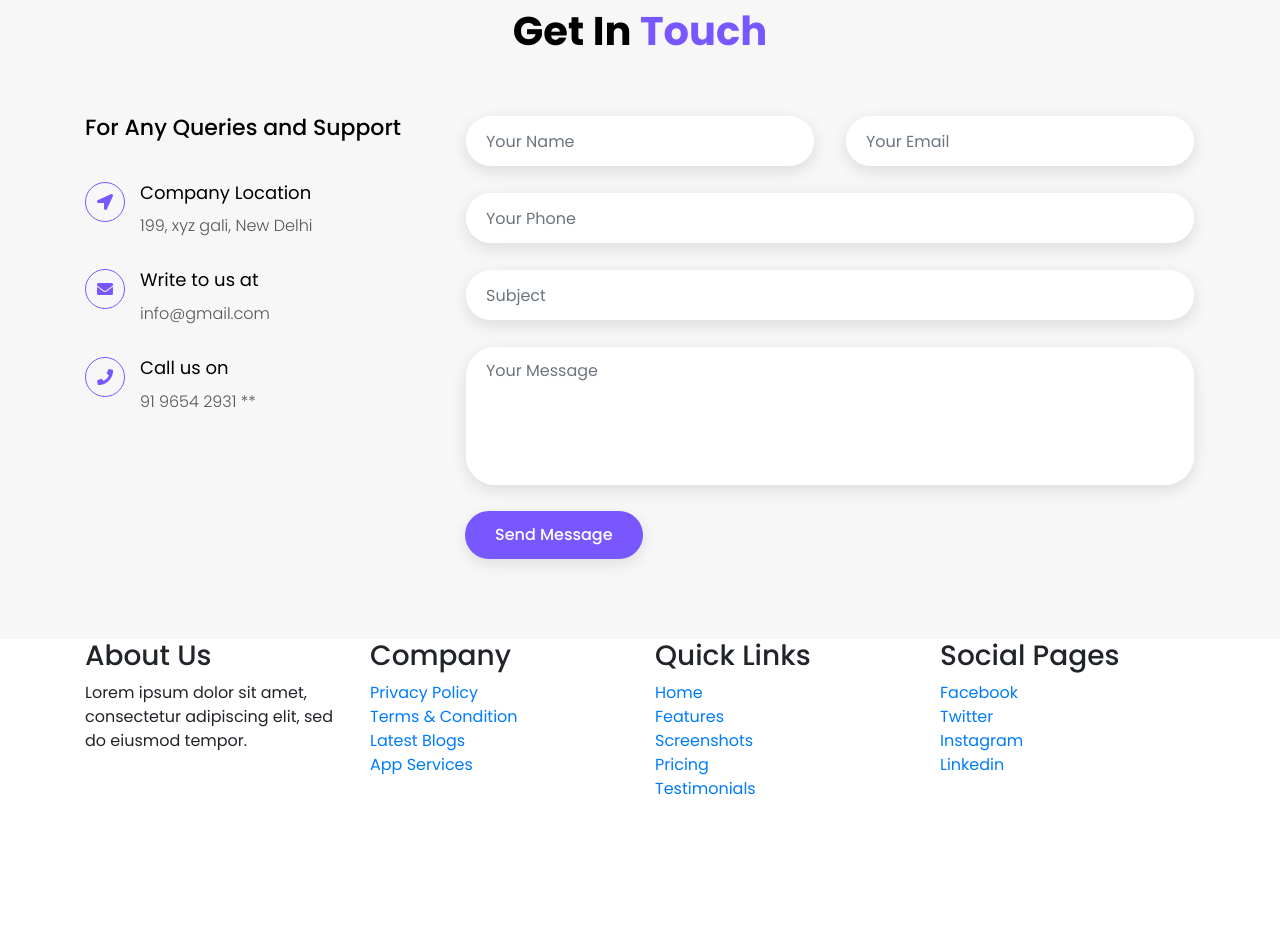
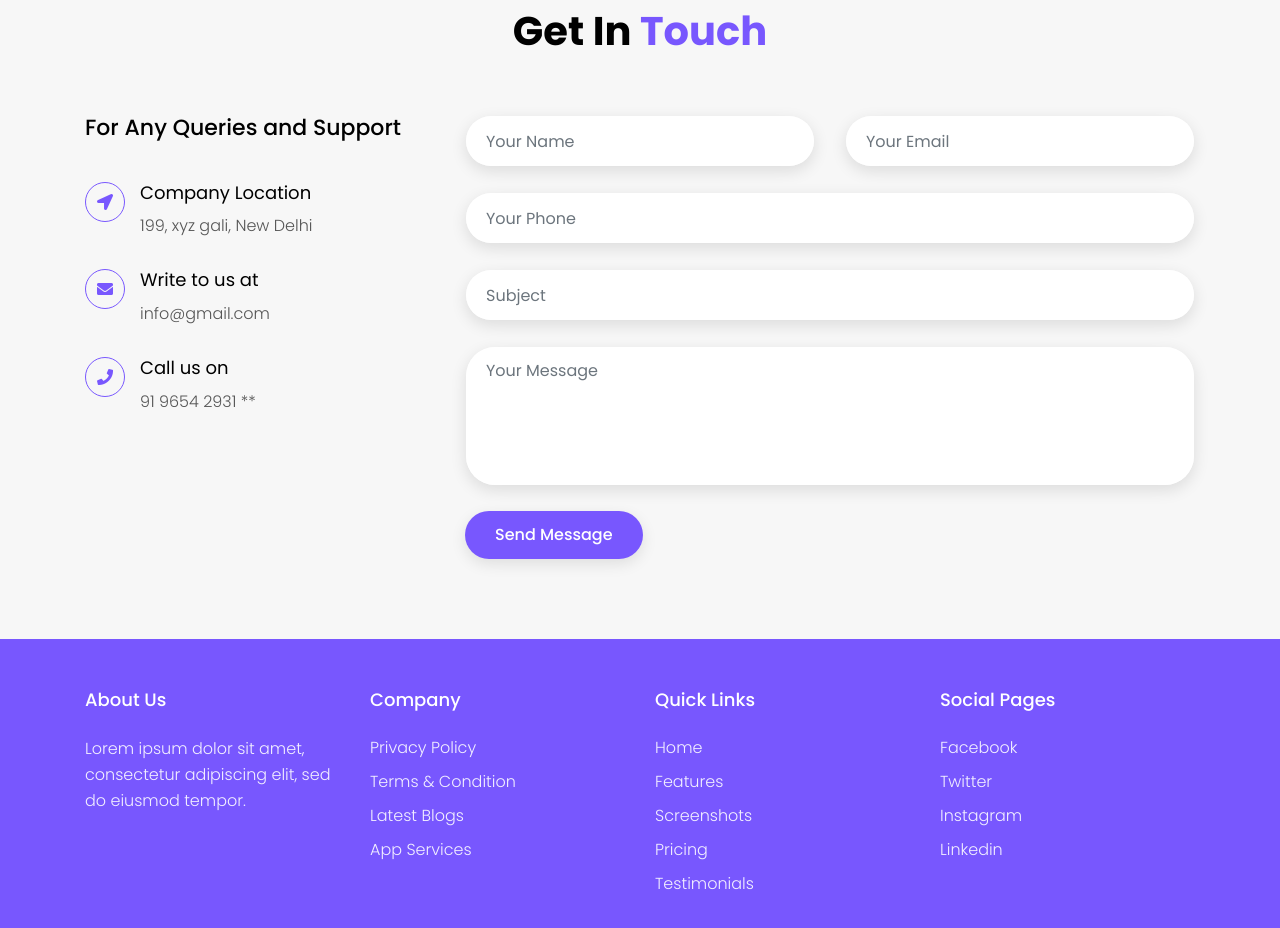
Before and after one commit to coelho-na/bootstrapPage, a plain HTML site: page index.html in a window 1280 px wide. Shown: the part 7251-8179 px from the top of the page. Before the commit the page ends 8068 px from the top, so only its background shows below. Drawn offline with Linux system fonts and the light colour scheme.

Commit message:
finish style footer

```diff
--- a/css/style.css
+++ b/css/style.css
@@ -1010,3 +1010,46 @@ textarea.form-control {
   padding-top: 12px;
   resize: none;
 }
+
+/*------------------
+  Footer
+*/
+
+.footer {
+  background-color: var(--main-color);
+  padding: 50px 0;
+}
+
+.footer__col h3 {
+  font-size: 18px;
+  font-weight: 500;
+  color: var(--black-000);
+  margin: 0 0 25px;
+}
+
+.footer__col p {
+  font-size: 16px;
+  color: rgba(255, 255, 255, 0.9);
+  font-weight: 300;
+  line-height: 26px;
+  margin: 0;
+}
+
+.footer__col ul {
+  margin: 0;
+}
+.footer__col ul li:not(:last-child) {
+  margin-bottom: 10px;
+}
+.footer__col ul li a {
+  font-size: 16px;
+  color: rgba(255, 255, 255, 0.9);
+  font-weight: 300;
+  display: block;
+  transition: all 0.5s ease;
+  text-decoration: none;
+}
+
+.footer__col ul li a:hover {
+  padding-left: 5px;
+}
```
